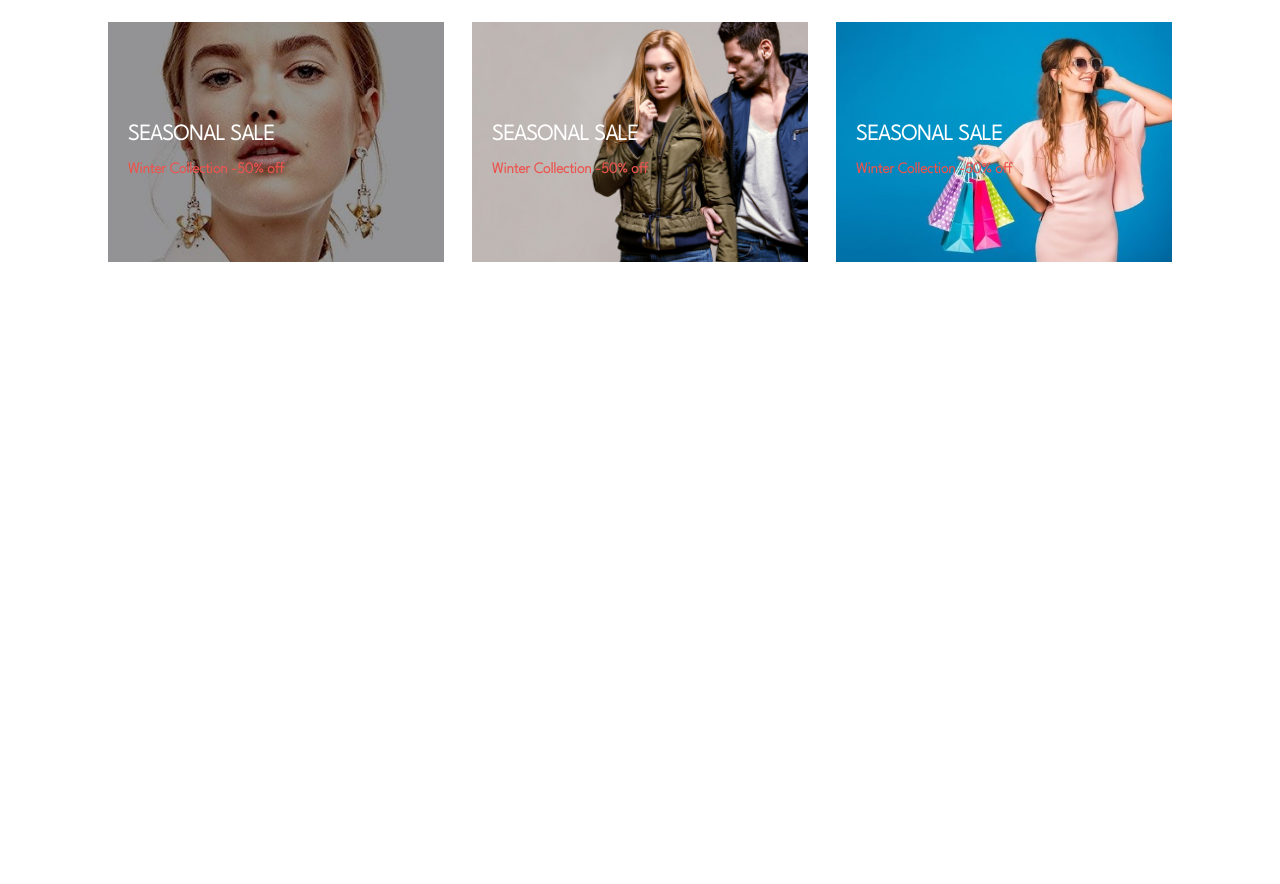
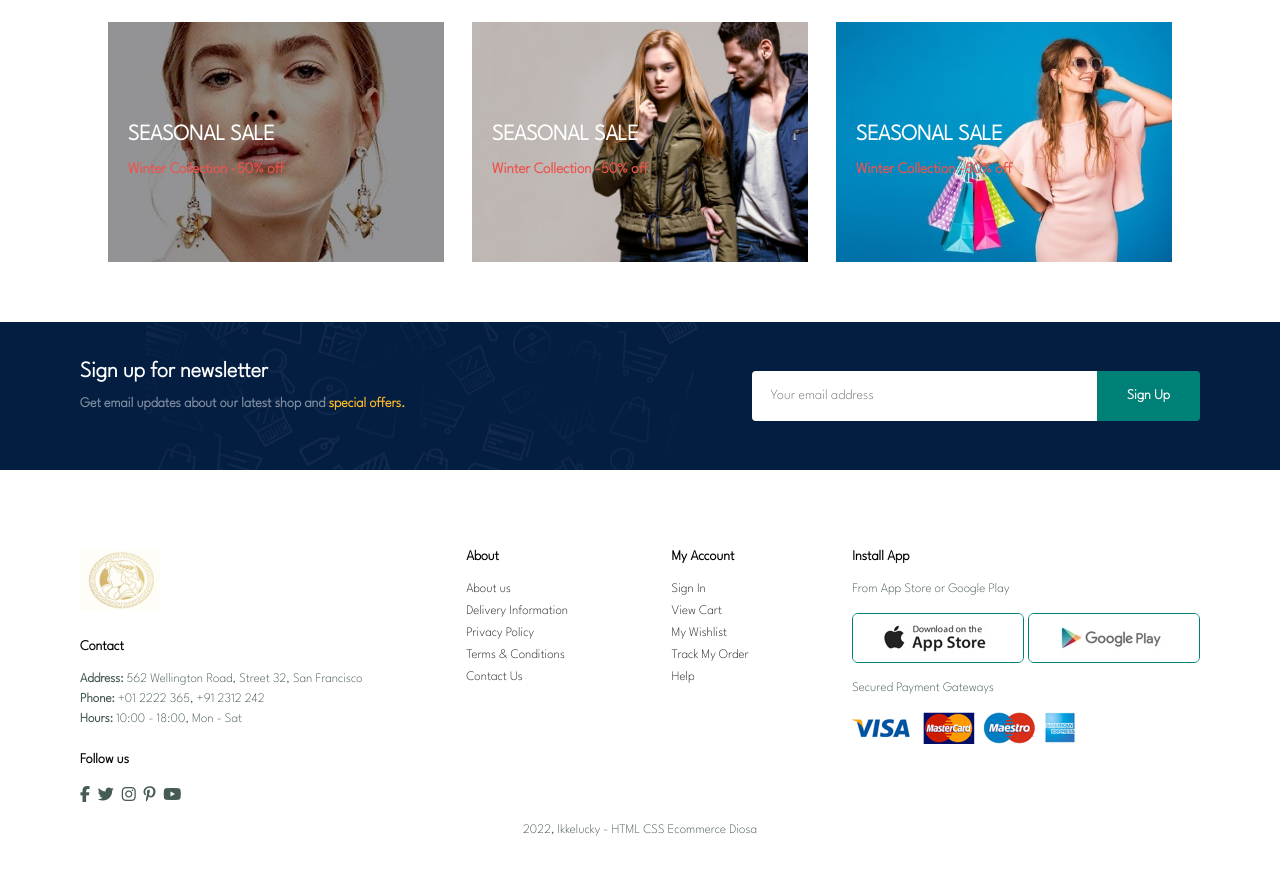
Before and after one commit to IkkeLucky/passarella-diosa, a plain HTML site: page index.html in a window 1280 px wide. Shown: the part 3740-4624 px from the top of the page. Before the commit the page ends 4022 px from the top, so only its background shows below. Drawn offline with Linux system fonts and the light colour scheme.

Commit message:
mainpage frontend finished

```diff
--- a/index.html
+++ b/index.html
@@ -306,5 +306,69 @@
         </div>
     </section>
 
+    <section id="newsletter" class="sectionp1 sectionm1">
+        <div class="newstext">
+            <h4>Sign up for newsletter</h4>
+            <p>Get email updates about our latest shop and <span>special offers.</span></p>
+        </div>
+        <div class="form">
+            <input type="text" placeholder="Your email address">
+            <button class="normal">Sign Up</button>
+        </div>
+    </section>
+
+    <footer class="sectionp1">
+        <div class="col">
+            <img src="img/logo.png" alt="" class="logo">
+            <h4>Contact</h4>
+            <p><strong>Address: </strong>562 Wellington Road, Street 32, San Francisco</p>
+            <p><strong>Phone: </strong>+01 2222 365, +91 2312 242</p>
+            <p><strong>Hours: </strong>10:00 - 18:00, Mon - Sat</p>
+            <div class="follow">
+                <h4>Follow us</h4>
+                <div class="icon2">
+                    <i class="fab fa-facebook-f"></i>
+                    <i class="fab fa-twitter"></i>
+                    <i class="fab fa-instagram"></i>
+                    <i class="fab fa-pinterest-p"></i>
+                    <i class="fab fa-youtube"></i>
+                </div>
+            </div>
+        </div>
+
+        <div class="col">
+            <h4>About</h4>
+            <a href="#">About us</a>
+            <a href="#">Delivery Information</a>
+            <a href="#">Privacy Policy</a>
+            <a href="#">Terms & Conditions</a>
+            <a href="#">Contact Us</a>
+        </div>
+
+        <div class="col">
+        <h4>My Account</h4>
+        <a href="#">Sign In</a>
+        <a href="#">View Cart</a>
+        <a href="#">My Wishlist</a>
+        <a href="#">Track My Order</a>
+        <a href="#">Help</a>
+        </div>
+
+        <div class="col install">
+            <h4>Install App</h4>
+            <p>From App Store or Google Play</p>
+            <div class="row">
+                <img src="img/pay/app.jpg" alt="">
+                <img src="img/pay/play.jpg" alt="">
+            </div>
+            <p>Secured Payment Gateways</p>
+            <img src="img/pay/pay.png" alt="">
+        </div>
+
+        <div class="copyright">
+            <p>2022, Ikkelucky - HTML CSS Ecommerce Diosa</p>
+        </div>
+    </footer>
+
 </body>
 </html>
--- a/styles.css
+++ b/styles.css
@@ -26,6 +26,14 @@ p {
     font-size: 16px;
     color: #465b52;
     margin: 15px 0px 20px 0px;
+}
+
+.sectionp1 {
+    padding: 40px 80px;
+}
+
+.sectionm1 {
+    margin: 40px 0;
 }
 
 button.normal {
@@ -395,3 +403,118 @@ body {
 #banner3 .bannerBox3 {
     background-image: url(img/banner/b18.jpg);
 }
+
+#newsletter {
+    display: flex;
+    justify-content: space-between;
+    flex-wrap: wrap;
+    align-items: center;
+    background-image: url(img/banner/b14.png);
+    background-repeat: no-repeat;
+    background-position: 20% 30%;
+    background-color: #041e42;
+}
+
+#newsletter h4 {
+    font-size: 22px;
+    font-weight: 700;
+    color: #fff;
+}
+
+#newsletter p {
+    font-size: 14px;
+    font-weight: 600;
+    color: #818ea0;
+}
+
+#newsletter p span {
+    color: #ffbd27;
+}
+
+#newsletter .form {
+    display: flex;
+    width: 40%;
+}
+
+#newsletter input {
+    height: 3.125rem;
+    padding: 0 1.25em;
+    font-size: 14px;
+    width: 100%;
+    border: 1px solid transparent;
+    border-radius: 4px;
+    outline: none;
+    border-top-right-radius: 0;
+    border-bottom-right-radius: 0;
+}
+
+#newsletter button {
+    background-color: #008178;
+    color: white;
+    white-space: nowrap;
+    border-top-left-radius: 0;
+    border-bottom-left-radius: 0;
+}
+
+footer {
+    display: flex;
+    flex-wrap: wrap;
+    justify-content: space-between;
+}
+
+footer .col {
+    display: flex;
+    flex-direction: column;
+    align-items: flex-start;
+    margin-bottom: 20px;
+}
+
+footer .logo {
+    margin-bottom: 30px;
+}
+
+footer h4 {
+    font-size: 14px;
+    padding-bottom: 20px;
+}
+
+footer p {
+    font-size: 13px;
+    margin: 0 0 8px 0;
+}
+
+footer a {
+    font-size: 13px;
+    text-decoration: none;
+    color: #222;
+    margin-bottom: 10px;
+}
+
+footer .follow {
+    margin-top: 20px;
+}
+
+footer .follow i {
+    color: #465b52;
+    padding-right: 4px;
+    cursor: pointer;
+}
+
+footer .install .row img {
+    border: 1px solid #008178;
+    border-radius: 6px;
+}
+
+footer .install img {
+    margin: 10px 0 15px 0;
+}
+
+footer .follow i:hover,
+footer a:hover {
+    color: #008178;
+}
+
+footer .copyright {
+    width: 100%;
+    text-align: center;
+}
```
Also changed, not shown: img/logo.png (added), img/pay/app.jpg (added), img/pay/pay.png (added), img/pay/play.jpg (added).
